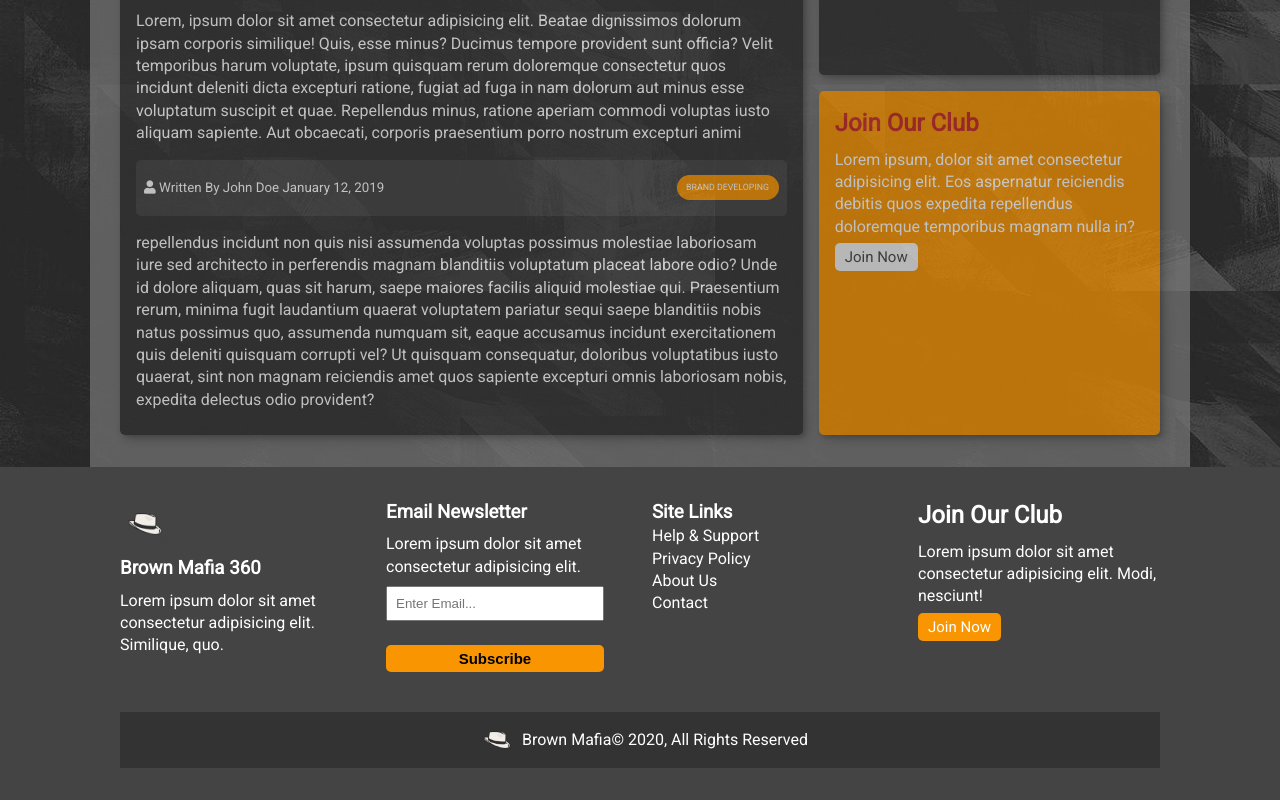
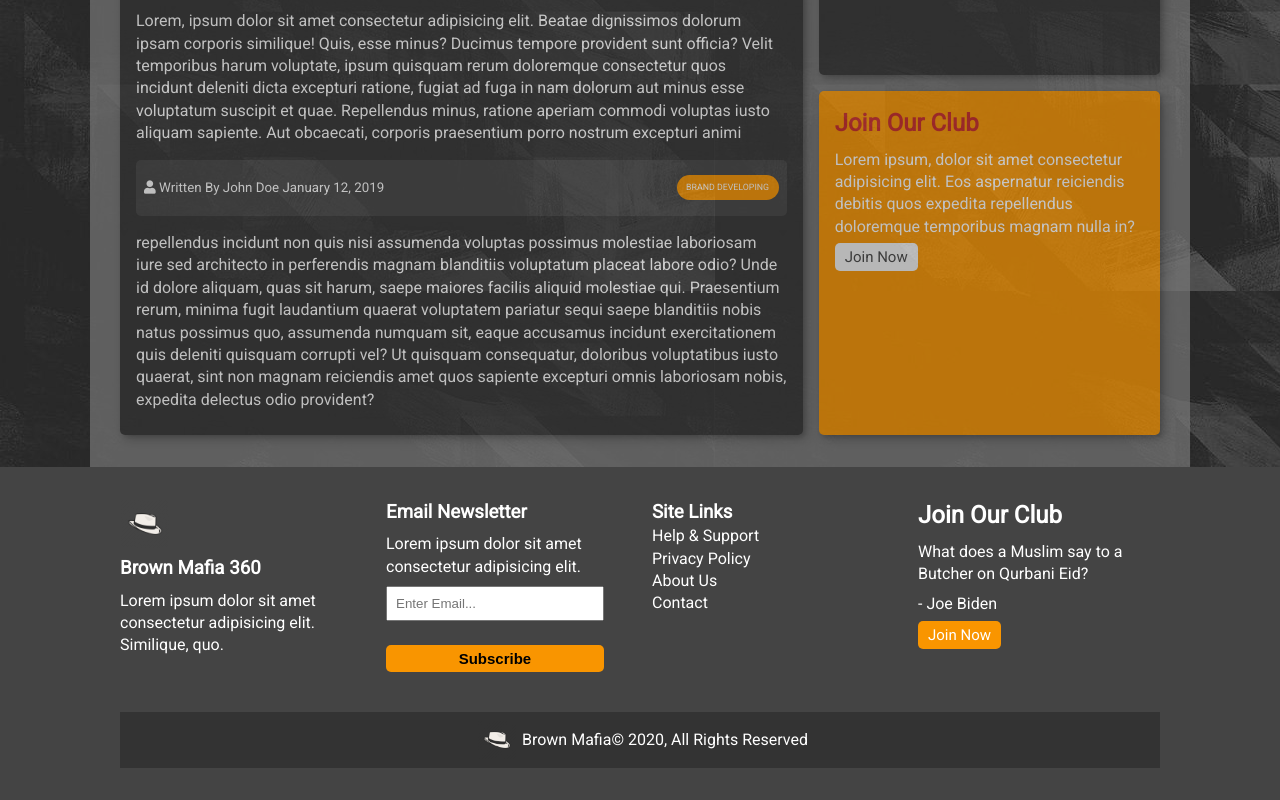
Before and after one commit to Mohaiminul69/brown-mafia-360, a plain HTML site: page article.html in a window 1280 px wide. Shown: the part 795-1595 px from the top of the page. Drawn offline with nearby package versions, Linux system fonts and the light colour scheme.

Commit message:
Update article.html

```diff
--- a/article.html
+++ b/article.html
@@ -195,10 +195,8 @@
         </div>
         <div>
           <h2>Join Our Club</h2>
-          <p>
-            Lorem ipsum dolor sit amet consectetur adipisicing elit. Modi,
-            nesciunt!
-          </p>
+            <p>What does a Muslim say to a Butcher on Qurbani Eid?</p>
+            <p>- Joe Biden</p>
           <a href="#" class="btn btn-secondary">Join Now</a>
         </div>
         <div>
```
